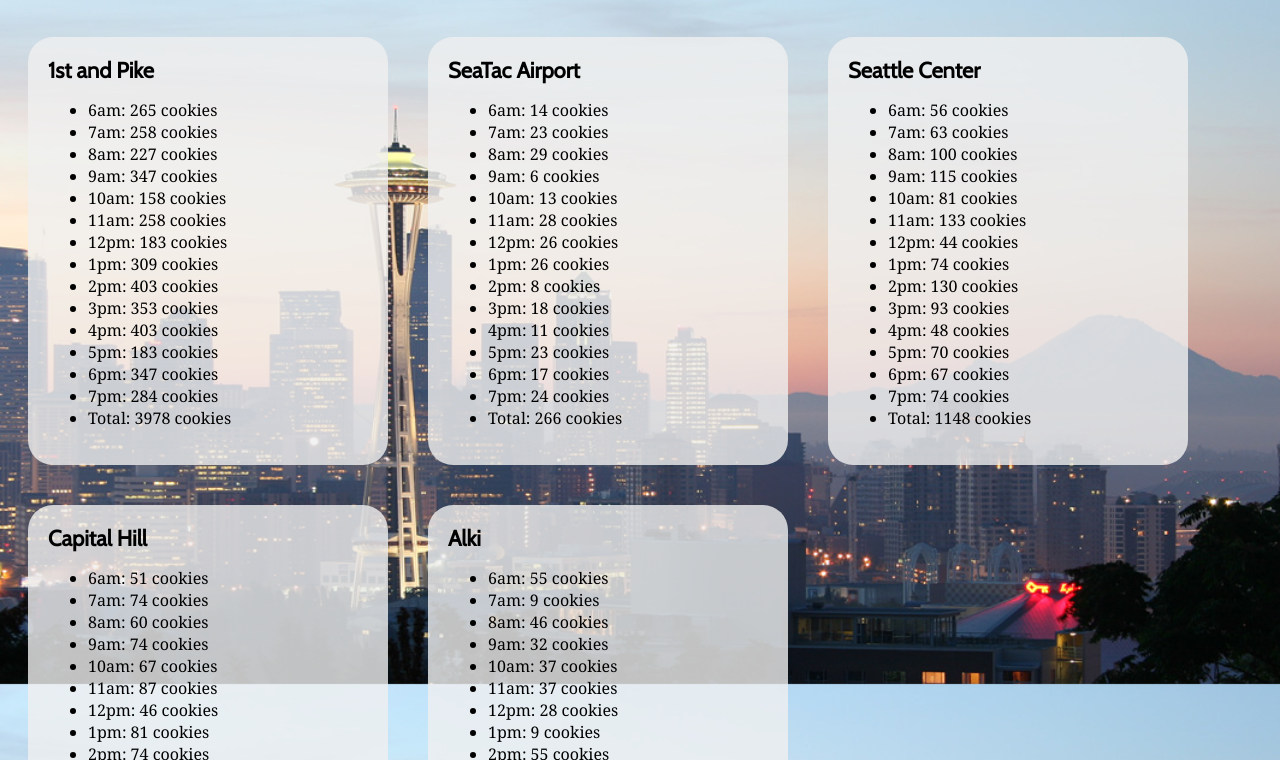
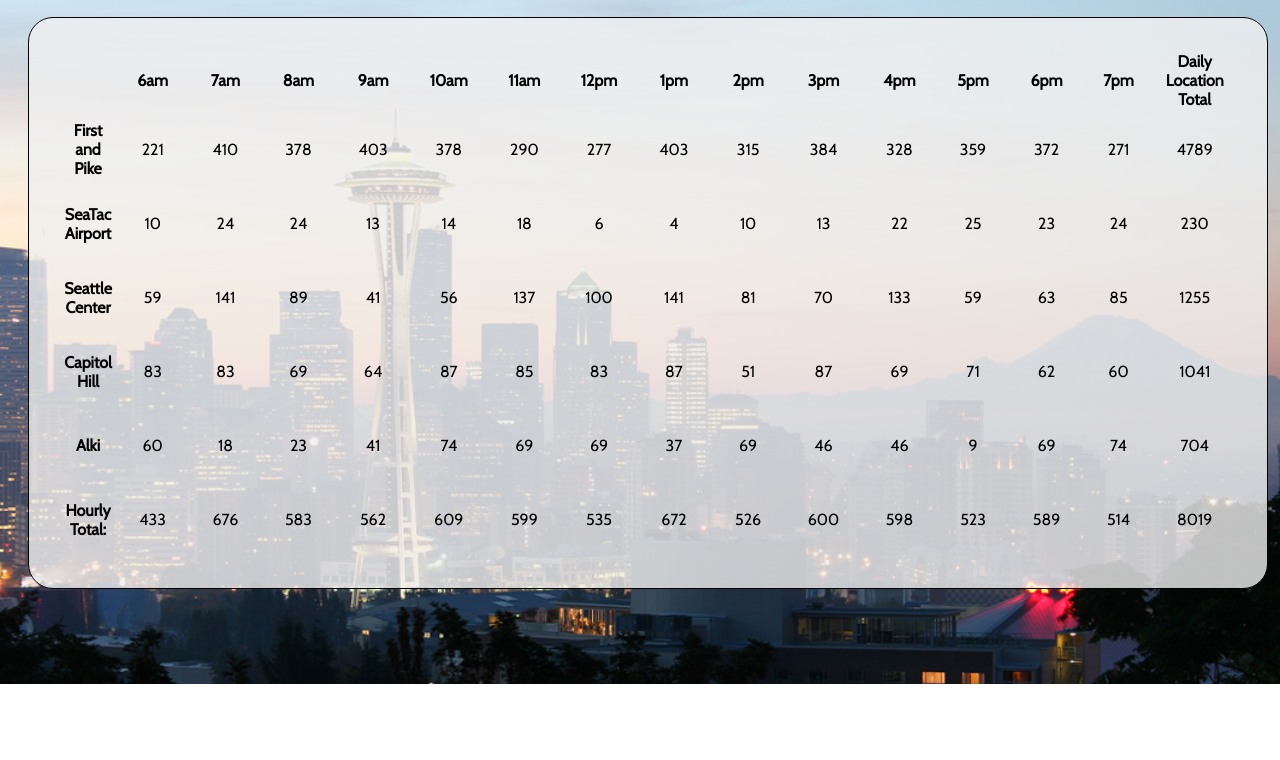
Before and after one commit to DevinTyler26/cookie_stand, a plain HTML site: page sales.html in a window 1280 px wide. Shown: the part 116-876 px from the top of the page. After the commit the page ends 800 px from the top, so only its background shows below. Drawn offline with nearby package versions, Linux system fonts and the light colour scheme.

Commit message:
Finished Lab 7

```diff
--- a/app.js
+++ b/app.js
@@ -1,279 +1,125 @@
 'use strict';
 console.log('testing js file');
-//GLOBAL Store hours
+//Store hours
 var hours = ['6am', '7am', '8am', '9am', '10am', '11am', '12pm', '1pm', '2pm', '3pm', '4pm', '5pm', '6pm', '7pm'];
+var allLocations = [];
+var totalCookiesByHour = 0;
+var hourlyTotal = [];
+var tableEl = document.getElementById('salmoncookiestable');
 
-var firstAndPike = {
-  name: '1st and Pike',
-  minCPH: 23,
-  maxCPH: 65,
-  avgCSPH: 6.3,
-  ranCBH: [],
-  cookieSBH: [],
-  totalCookies: 0,
+function MakeLocation(name, minCustPerHour, maxCustPerHour, avgCookieSoldPerHour){
+  this.name = name;
+  this.minCustPerHour = minCustPerHour;
+  this.maxCustPerHour = maxCustPerHour;
+  this.avgCookieSoldPerHour = avgCookieSoldPerHour;
+  this.randomCustByHour = [];
+  this.cookiesSoldByHour = [];
+  this.totalCookies = 0;
+  allLocations.push(this);
 
-  calcRandCustByHour: function(){
+  this.calcRandCustByHour = function(){
     for(var i = 0; i < hours.length; i++){
-      this.ranCBH.push(Math.floor(Math.random() * (this.maxCPH - this.minCPH + 1)) + this.minCPH);
-      console.log('Random Number of Customers This Hour: ' + this.ranCBH[i]);
+      this.randomCustByHour.push(Math.floor(Math.random() * (this.maxCustPerHour - this.minCustPerHour + 1)) + this.minCustPerHour);
+      console.log('Random Number of Customers This Hour: ' + this.randomCustByHour[i]);
     }
   },
 
-  calcCookiesSoldByHour: function(){
+  this.calcCookiesSoldByHour = function(){
     for(var j = 0; j < hours.length; j++){
-      this.cookieSBH.push(Math.round(this.avgCSPH * this.ranCBH[j]));
-      console.log('Number of Cookies Sold This Hour: ' + this.cookieSBH[j]);
-    }
-  },
-
-  calcTotalCookies: function(){
-    var total = 0;
-    for (var k = 0; k < hours.length; k++){
-    total += this.cookieSBH[k];
-    }
-    this.totalCookies = total;
-    console.log('Total: ' + total + ' cookies');
-  },
-
-  render: function(){
-    var firstAndPike = document.getElementById('firstandpike');
-    var fandp = document.getElementById('fandp');
-    this.calcRandCustByHour();
-    this.calcCookiesSoldByHour();
-    this.calcTotalCookies();
-    var h3El = document.createElement('h3');
-    h3El.textContent = this.name;
-    fandp.appendChild(h3El);
-    for(var l = 0; l < hours.length; l++){
-      var liEl = document.createElement('li');
-      liEl.textContent = hours[l] + ': ' + this.cookieSBH[l] + ' cookies';
-      console.log(liEl);
-      firstandpike.appendChild(liEl);
-    }
-    var liEl = document.createElement('li');
-    liEl.textContent = 'Total: ' + this.totalCookies + ' cookies';
-    console.log(liEl);
-    firstandpike.appendChild(liEl);
+    this.cookiesSoldByHour.push(Math.round(this.avgCookieSoldPerHour * this.randomCustByHour[j]));
+      console.log(this.cookiesSoldByHour[j]);
     }
   };
-firstAndPike.render();
 
-var seaTacAirport = {
-  name: 'SeaTac Airport',
-  minCPH: 3,
-  maxCPH: 24,
-  avgCSPH: 1.2,
-  ranCBH: [],
-  cookieSBH: [],
-  totalCookies: 0,
+  this.calcTotalCookies = function(){
+    for (var k = 0; k < hours.length; k++){
+    this.totalCookies += this.cookiesSoldByHour[k];
+    }
+    return this.totalCookies;
+    console.log('Total: ' + totalCookies + ' cookies');
+  };
 
-  calcRandCustByHour: function(){
-    for(var i = 0; i < hours.length; i++){
-      this.ranCBH.push(Math.floor(Math.random() * (this.maxCPH - this.minCPH + 1)) + this.minCPH);
-      console.log('Random Number of Customers This Hour: ' + this.ranCBH[i]);
+  this.tableRowMaker = function(){
+      var trEl = document.createElement('tr');
+      var thEl = document.createElement('th');
+      thEl.textContent = name;
+      thEl.className ="location";
+      trEl.appendChild(thEl);
+      for (var m = 0; m < hours.length; m++){
+        var tdEl = document.createElement('td');//creating
+        tdEl.textContent = this.cookiesSoldByHour[m]; //content
+        trEl.appendChild(tdEl);//add cell to the row
       }
-  },
+      var totalForDay =  document.createElement('td');
+      totalForDay.textContent = this.totalCookies;
+      trEl.appendChild(totalForDay);
+      tableEl.appendChild(trEl);
+    };
+};
 
-  calcCookiesSoldByHour: function(){
-    for(var j = 0; j < hours.length; j++){
-      this.cookieSBH.push(Math.round(this.avgCSPH * this.ranCBH[j]));
-      console.log('Number of Cookies Sold This Hour: ' + this.cookieSBH[j]);
+function makeStands(){
+  new MakeLocation('First and Pike', 23, 65, 6.3);
+  new MakeLocation('SeaTac Airport', 3, 24, 1.2);
+  new MakeLocation('Seattle Center', 11,38,	3.7);
+  new MakeLocation('Capitol Hill',	20,	38,	2.3);
+  new MakeLocation('Alki', 2, 16,	4.6);
+};
+makeStands();
+
+
+function tableHeaderRowMaker(hours){
+  var trEl = document.createElement('tr');
+  var thEl = document.createElement('th');
+  thEl.textContent = " ";
+  trEl.appendChild(thEl);
+  for (var l = 0; l < hours.length; l++){
+    var thEl = document.createElement('th');//creating
+    thEl.textContent = hours[l]; //content
+    trEl.appendChild(thEl);//add cell to the row
   }
-  },
+  tableEl.appendChild(trEl);//add rows to table
+  var thEl = document.createElement('th');
+  thEl.textContent = "Daily Location Total";
+  trEl.appendChild(thEl);
+};
+tableHeaderRowMaker(hours);
 
-  calcTotalCookies: function(){
-    var total = 0;
-    for (var k = 0; k < hours.length; k++){
-    total += this.cookieSBH[k];
-    }
-    this.totalCookies = total;
-    console.log('Total: ' + total + ' cookies');
-  },
-
-  render: function(){
-    var seaTacAirport = document.getElementById('seaTacAirport');
-    var seatac = document.getElementById('seatac');
-    this.calcRandCustByHour();
-    this.calcCookiesSoldByHour();
-    this.calcTotalCookies();
-    var h3El = document.createElement('h3');
-    h3El.textContent = this.name;
-    seatac.appendChild(h3El);
-    for(var l = 0; l < hours.length; l++){
-      var liEl = document.createElement('li');
-      liEl.textContent = hours[l] + ': ' + this.cookieSBH[l] + ' cookies';
-      console.log(liEl);
-      seaTacAirport.appendChild(liEl);
-    }
-    var liEl = document.createElement('li');
-    liEl.textContent = 'Total: ' + this.totalCookies + ' cookies';
-    console.log(liEl);
-    seaTacAirport.appendChild(liEl);
+function makeTable(){
+  for (var i = 0; i < allLocations.length; i++) {
+    allLocations[i].calcRandCustByHour();
+    allLocations[i].calcCookiesSoldByHour();
+    allLocations[i].calcTotalCookies();
+    allLocations[i].tableRowMaker();
     }
 };
-seaTacAirport.render();
+makeTable();
 
-var seattleCenter = {
-  name: 'Seattle Center',
-  minCPH: 11,
-  maxCPH: 38,
-  avgCSPH: 3.7,
-  ranCBH: [],
-  cookieSBH: [],
-  totalCookies: 0,
-
-  calcRandCustByHour: function(){
-    for(var i = 0; i < hours.length; i++){
-      this.ranCBH.push(Math.floor(Math.random() * (this.maxCPH - this.minCPH + 1)) + this.minCPH);
-      console.log('Random Number of Customers This Hour: ' + this.ranCBH[i]);
+function calcTotalCookiesPerHour(hours){
+var trEl = document.createElement('tr');
+var thEl = document.createElement('th');
+thEl.textContent = 'Hourly Total: ';
+salmoncookiestable.appendChild(trEl);
+trEl.appendChild(thEl);
+console.log(trEl);
+console.log(thEl);
+  for(var j = 0; j < hours.length; j++){
+    var sum = 0;
+    for(var i = 0; i < allLocations.length; i++){
+      sum += allLocations[i].cookiesSoldByHour[j];
+      var tdEl = document.createElement('td');
     }
-  },
-
-  calcCookiesSoldByHour: function(){
-    for(var j = 0; j < hours.length; j++){
-      this.cookieSBH.push(Math.round(this.avgCSPH * this.ranCBH[j]));
-      console.log('Number of Cookies Sold This Hour: ' + this.cookieSBH[j]);
+      tdEl.textContent = sum;
+      trEl.appendChild(tdEl);
+      console.log(tdEl);
   }
-  },
-
-  calcTotalCookies: function(){
-    var total = 0;
-    for (var k = 0; k < hours.length; k++){
-    total += this.cookieSBH[k];
+  var sum2 = 0;
+  for(var i = 0; i < allLocations.length; i++){
+    sum2 += allLocations[i].totalCookies;
+    var tdEl = document.createElement('td');
   }
-    this.totalCookies = total;
-    console.log('Total: ' + total + ' cookies');
-  },
-
-  render: function(){
-    var seattleCenter = document.getElementById('seattleCenter');
-    var center = document.getElementById('center');
-    this.calcRandCustByHour();
-    this.calcCookiesSoldByHour();
-    this.calcTotalCookies();
-    var h3El = document.createElement('h3');
-    h3El.textContent = this.name;
-    center.appendChild(h3El);
-    for(var l = 0; l < hours.length; l++){
-      var liEl = document.createElement('li');
-      liEl.textContent = hours[l] + ': ' + this.cookieSBH[l] + ' cookies';
-      console.log(liEl);
-      seattleCenter.appendChild(liEl);
-    }
-    var liEl = document.createElement('li');
-    liEl.textContent = 'Total: ' + this.totalCookies + ' cookies';
-    console.log(liEl);
-    seattleCenter.appendChild(liEl);
-  }
+    var tdEl = document.createElement('td');
+    tdEl.textContent = sum2;
+    trEl.appendChild(tdEl);
+    console.log(sum2 + ' LAST NUMBER');
 };
-seattleCenter.render();
-
-var caphill = {
-  name: 'Capital Hill',
-  minCPH: 20,
-  maxCPH: 38,
-  avgCSPH: 2.3,
-  ranCBH: [],
-  cookieSBH: [],
-  totalCookies: 0,
-
-  calcRandCustByHour: function(){
-    for(var i = 0; i < hours.length; i++){
-      this.ranCBH.push(Math.floor(Math.random() * (this.maxCPH - this.minCPH + 1)) + this.minCPH);
-      console.log('Random Number of Customers This Hour: ' + this.ranCBH[i]);
-    }
-  },
-
-  calcCookiesSoldByHour: function(){
-    for(var j = 0; j < hours.length; j++){
-      this.cookieSBH.push(Math.round(this.avgCSPH * this.ranCBH[j]));
-      console.log('Number of Cookies Sold This Hour: ' + this.cookieSBH[j]);
-    }
-  },
-
-  calcTotalCookies: function(){
-    var total = 0;
-    for (var k = 0; k < hours.length; k++){
-    total += this.cookieSBH[k];
-    }
-    this.totalCookies = total;
-    console.log('Total: ' + total + ' cookies');
-  },
-
-  render: function(){
-    var caphill = document.getElementById('caphill');
-    var ch = document.getElementById('ch');
-    this.calcRandCustByHour();
-    this.calcCookiesSoldByHour();
-    this.calcTotalCookies();
-    var h3El = document.createElement('h3');
-    h3El.textContent = this.name;
-    ch.appendChild(h3El);
-    for(var l = 0; l < hours.length; l++){
-      var liEl = document.createElement('li');
-      liEl.textContent = hours[l] + ': ' + this.cookieSBH[l] + ' cookies';
-      console.log(liEl);
-      caphill.appendChild(liEl);
-    }
-    var liEl = document.createElement('li');
-    liEl.textContent = 'Total: ' + this.totalCookies + ' cookies';
-    console.log(liEl);
-    caphill.appendChild(liEl);
-  }
-};
-caphill.render();
-
-var alki = {
-  name: 'Alki',
-  minCPH: 2,
-  maxCPH: 16,
-  avgCSPH: 4.6,
-  ranCBH: [],
-  cookieSBH: [],
-  totalCookies: 0,
-
-  calcRandCustByHour: function(){
-    for(var i = 0; i < hours.length; i++){
-      this.ranCBH.push(Math.floor(Math.random() * (this.maxCPH - this.minCPH + 1)) + this.minCPH);
-      console.log('Random Number of Customers This Hour: ' + this.ranCBH[i]);
-    }
-  },
-
-  calcCookiesSoldByHour: function(){
-    for(var j = 0; j < hours.length; j++){
-      this.cookieSBH.push(Math.round(this.avgCSPH * this.ranCBH[j]));
-      console.log('Number of Cookies Sold This Hour: ' + this.cookieSBH[j]);
-    }
-  },
-
-  calcTotalCookies: function(){
-    var total = 0;
-    for (var k = 0; k < hours.length; k++){
-    total += this.cookieSBH[k];
-    }
-    this.totalCookies = total;
-    console.log('Total: ' + total + ' cookies');
-  },
-
-  render: function(){
-    var alki = document.getElementById('alki');
-    var ai = document.getElementById('ai');
-    this.calcRandCustByHour();
-    this.calcCookiesSoldByHour();
-    this.calcTotalCookies();
-    var h3El = document.createElement('h3');
-    h3El.textContent = this.name;
-    ai.appendChild(h3El);
-    for(var l = 0; l < hours.length; l++){
-      var liEl = document.createElement('li');
-      liEl.textContent = hours[l] + ': ' + this.cookieSBH[l] + ' cookies';
-      console.log(liEl);
-      alki.appendChild(liEl);
-    }
-    var liEl = document.createElement('li');
-    liEl.textContent = 'Total: ' + this.totalCookies + ' cookies';
-    console.log(liEl);
-    alki.appendChild(liEl);
-  }
-};
-alki.render();
+calcTotalCookiesPerHour(hours);
--- a/sales.html
+++ b/sales.html
@@ -13,32 +13,9 @@
     <div>
       <img src="images/salmon.png" alt="salmon photo" width="200px"  class="salmon">
     </div>
+<table id="salmoncookiestable">
 
-    <div id="hoursandcookies">
-      <h3 id="fandp"></h3>
-      <ul id="firstandpike"></ul>
-    </div>
-
-    <div id="hoursandcookies">
-      <h3 id="seatac"></h3>
-      <ul id="seaTacAirport"></ul>
-    </div>
-
-    <div id="hoursandcookies">
-      <h3 id="center"></h3>
-      <ul id="seattleCenter"></ul>
-    </div>
-
-    <div id="hoursandcookies">
-      <h3 id="ch"></h3>
-      <ul id="caphill"></ul>
-    </div>
-
-    <div id="hoursandcookies">
-      <h3 id="ai"></h3>
-      <ul id="alki"></ul>
-    </div>
-
+</table>
     <div class="highlights"></div>
     <script type="text/javascript" src="app.js"></script>
   </body>
--- a/table.css
+++ /dev/null
@@ -1,17 +0,0 @@
-*{
-  background-color: gray;
-}
-
-table, tr, td{
-  background-color: green;
-  border: 5px solid blue;
-  border-radius: 80px;
-  padding: 20px;
-}
-
-td{
-  border-radius: 25px;
-  color: red;
-  background-color: white;
-  font-family: sans-serif;
-}
```
Also changed, not shown: table.html (deleted, +0 -14 lines), table.js (deleted, +0 -17 lines), test.html (deleted, +0 -22 lines), test.js (deleted, +0 -125 lines). Lines whose indentation alone changed are shown as unchanged.
